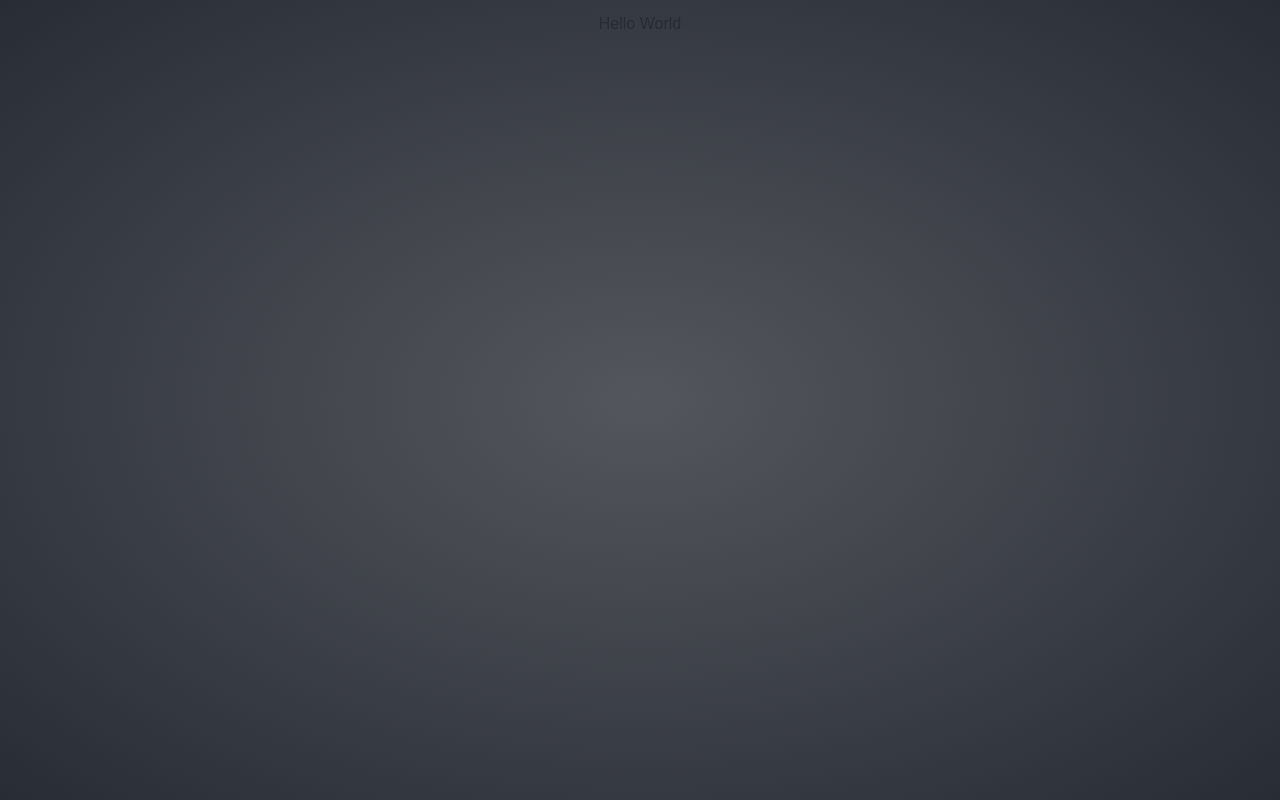
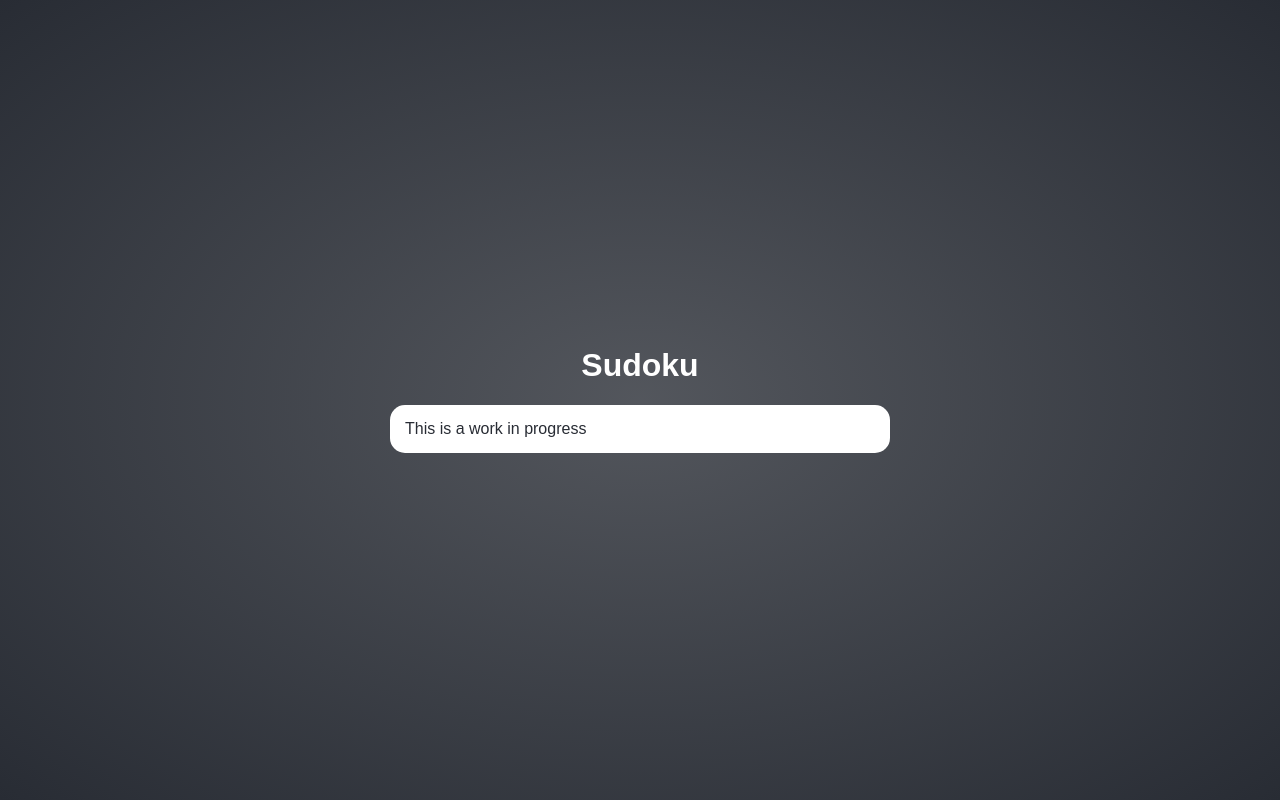
Before and after one commit to beemee-p/react-sudoku, a React (Create React App) app: page / in a window 1280 px wide. Built offline with nearby package versions, Linux system fonts and the light colour scheme.

Commit message:
Add css for card, content, title

```diff
--- /dev/null
+++ b/src/components/index.ts
@@ -0,0 +1 @@
+export * from './styles';
--- /dev/null
+++ b/src/components/styles/card/index.ts
@@ -0,0 +1,13 @@
+import styled, { css } from 'styled-components'
+
+export const Card = styled.div`
+  ${({ theme }) => css`
+    background-color: ${theme.colors.white};
+    border-radius: 15px;
+    display: flex;
+    flex: 1;
+    flex-direction: column;
+    max-height: fit-content;
+    padding: 15px;
+  `}
+`;
--- /dev/null
+++ b/src/components/styles/content/index.ts
@@ -0,0 +1,9 @@
+import styled from 'styled-components'
+
+export const Content = styled.div`
+  max-width: 500px;
+  display: flex;
+  flex: 1;
+  flex-direction: column;
+  justify-content: center;
+`;
--- /dev/null
+++ b/src/components/styles/index.ts
@@ -0,0 +1,3 @@
+export * from './card';
+export * from './content';
+export * from './title';
--- /dev/null
+++ b/src/components/styles/title/index.ts
@@ -0,0 +1,9 @@
+import styled, { css } from 'styled-components'
+
+export const Title = styled.h1`
+  ${({ theme }) => css`
+    color:  ${theme.colors.white};
+    text-align: center;
+    margin-top: 0;
+  `}
+`;
--- a/src/index.tsx
+++ b/src/index.tsx
@@ -1,14 +1,17 @@
 import React from 'react'
 import ReactDOM from 'react-dom'
 import { ThemeProvider } from 'styled-components'
-
+import { Content, Title, Card } from './components'
 import { unregister } from './core'
 import { GlobalStyles, theme } from './styles'
 
 ReactDOM.render(
   <ThemeProvider theme={theme}>
     <GlobalStyles />
-    <div>Hello World</div>
+    <Content data-cy="content">
+    <Title data-cy="title">Sudoku</Title>
+    <Card data-cy="card">This is a work in progress</Card>
+    </Content>
   </ThemeProvider>,
   document.getElementById('root')
 )
--- a/src/styles/theme.ts
+++ b/src/styles/theme.ts
@@ -5,7 +5,7 @@ export default {
     black: '#282c34',
     blue: '#a0e9fd',
     lightBlue: '#caf3fe',
-    white: 'white',
+    white: '#fff',
   },
   transition: '0.3s',
 }
```
Also changed, not shown: tsconfig.json (+9 -3 lines), 1 other file (tests, documents, lock files or other folders).
